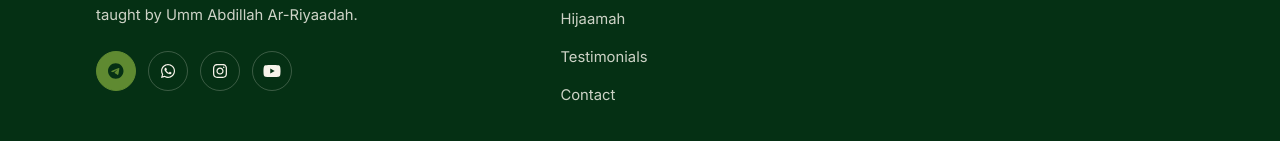
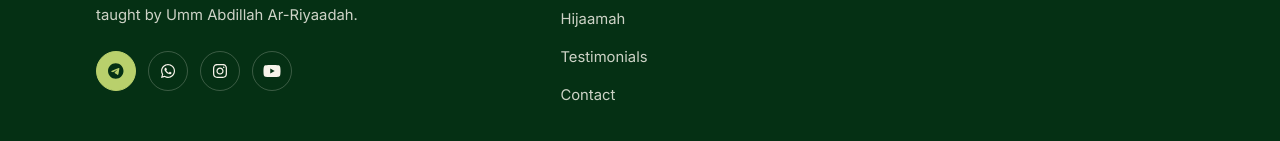
Before and after one commit to Azeezat-1/Ar-Riyaadh, a React (Vite) app in the folder frontend/: page / in a window 1280 px wide. In both pictures the pointer is over the link 116 px from the left and 8843 px from the top of the page. Shown: the part 8773-8914 px from the top of the page. Built offline with nearby package versions, Linux system fonts and the light colour scheme; no server answers.

Commit message:
Lime hover color across the footer

```diff
--- a/frontend/src/components/Footer.css
+++ b/frontend/src/components/Footer.css
@@ -52,8 +52,8 @@
 }
 
 .footer__socials a:hover {
-  background: var(--gold);
-  border-color: var(--gold);
+  background: var(--lime);
+  border-color: var(--lime);
   color: var(--deep-green-800);
 }
 
@@ -81,7 +81,7 @@
 }
 
 .footer__nav a:hover {
-  color: var(--gold);
+  color: var(--lime);
 }
 
 .footer__contact li {
@@ -97,7 +97,7 @@
 }
 
 .footer__contact a:hover {
-  color: var(--gold);
+  color: var(--lime);
 }
 
 .footer__bottom {
```
